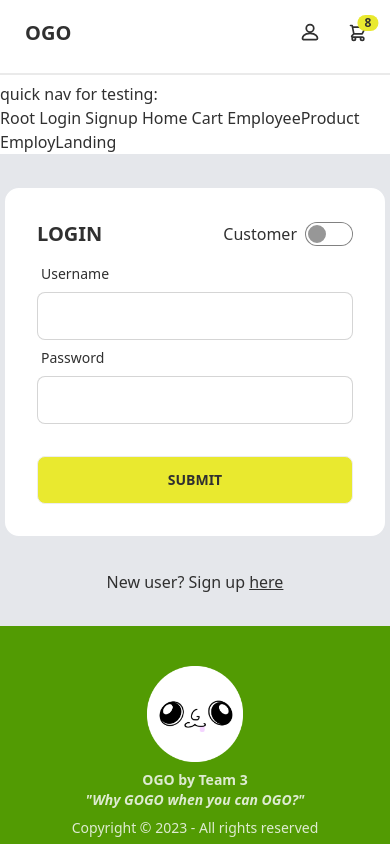
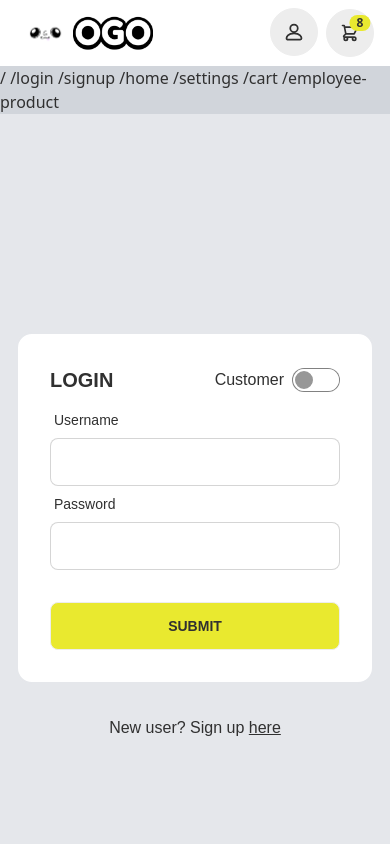
Before and after one commit to townsag/cs160_team3, a Svelte app in the folder ogo/: page /login in a window 390 px wide. Shown: the top 844 px of the page. Built offline with nearby package versions, Linux system fonts and the light colour scheme.

Commit message:
fixed scaling for mobile

```diff
--- a/ogo/src/App.svelte
+++ b/ogo/src/App.svelte
@@ -12,6 +12,16 @@
   import EmBrowse from "./routes/EmBrowse.svelte";
   import './app.css';
 
+  const routes = [
+    { path: "/", component: Root },
+    { path: "/login", component: Login },
+    { path: "/signup", component: Signup },
+    { path: "/home", component: Home },
+    { path: "/settings", component: UserSettings },
+    { path: "/cart", component: ShoppingCart },
+    { path: "/employee-product", component: EmployeeProduct }
+  ];
+
   export let url = "";
 </script>
 
@@ -19,26 +29,15 @@
   <main>
     <Router {url}>
       <Navbar />
-      <nav>
-        <p>quick nav for testing:</p>
-        <Link to="/">Root</Link>
-        <Link to="/login">Login</Link>
-        <Link to="/signup">Signup</Link>
-        <Link to="/home">Home</Link>
-        <Link to="/cart">Cart</Link>
-        <Link to="/employee-product">EmployeeProduct</Link>
-        <Link to="/employeesbrowser">EmployLanding</Link>
+      <nav class='bg-gray-300'>
+        {#each routes as route}
+          <Link to={route.path}>{route.path} </Link>
+        {/each}
       </nav>
       <div>
-        <Route path="/" component={Root} />
-        <Route path="/login" component={Login} />
-        <Route path="/signup" component={Signup} />
-        <Route path="/home" component={Home} />
-        <Route path="/settings" component={UserSettings} />
-        <Route path="/cart" component={ShoppingCart} />
-        <!-- TODO: might have to feed a product id -->
-        <Route path="/employee-product" component={EmployeeProduct} />
-        <Route path="/employeesbrowser" component={EmBrowse} />
+        {#each routes as route}
+          <Route path={route.path} component={route.component} />
+        {/each}
       </div>
       <Footer />
     </Router>
--- a/ogo/src/lib/components/Navbar.svelte
+++ b/ogo/src/lib/components/Navbar.svelte
@@ -1,5 +1,6 @@
 <script lang="ts">
-	// import logo from "../../assets/logo_icon.png";
+	import ogo from "../../assets/ogo.png";
+	import logo from "../../assets/logo_icon.png";
 	import { logout } from "../util/RequestController"
 	import { navigate } from 'svelte-routing';
 
@@ -23,15 +24,20 @@
 	}
 </script>
 
-<div class="navbar bg-base-100">
+<div class="navbar">
 	<div class="flex-1">
-		<a class="btn btn-ghost normal-case text-xl" href="/">OGO</a>
+		<a class="btn btn-ghost normal-case text-xl" href="/">
+			<!-- svelte-ignore a11y-missing-attribute -->
+			<img src={logo} class="w-10">
+			<!-- svelte-ignore a11y-missing-attribute -->
+			<img src={ogo} class="w-20">
+		</a>
 	</div>
 	<div class="flex-none">
 		<div class="dropdown dropdown-end">
 			<!-- svelte-ignore a11y-no-noninteractive-tabindex -->
 			<!-- svelte-ignore a11y-label-has-associated-control -->
-			<label tabindex="0" class="btn btn-ghost btn-circle avatar">
+			<label tabindex="0" class="btn btn-circle avatar">
 			  <div class="w-10 rounded-full">
 				<svg xmlns="http://www.w3.org/2000/svg" class="h-5 w-5" fill="none" viewBox="0 0 16 16" stroke="currentColor" transform="translate(10, 10)">
 					<path stroke-linecap="round" stroke-linejoin="round" stroke-width="1.4" d="M3 14s-1 0-1-1 1-4 6-4 6 3 6 4-1 1-1 1H3Zm5-6a3 3 0 1 0 0-6 3 3 0 0 0 0 6Z"/>
@@ -53,7 +59,7 @@
 	  <!-- svelte-ignore a11y-no-noninteractive-tabindex -->
 	  <div class="dropdown dropdown-end">
 		<!-- svelte-ignore a11y-label-has-associated-control -->
-		<label tabindex="0" class="btn btn-ghost btn-circle">
+		<label tabindex="0" class="btn btn-circle ml-2 mr-2">
 		  <div class="indicator">
 			<svg xmlns="http://www.w3.org/2000/svg" class="h-5 w-5" fill="none" viewBox="0 0 24 24" stroke="currentColor"><path stroke-linecap="round" stroke-linejoin="round" stroke-width="2" d="M3 3h2l.4 2M7 13h10l4-8H5.4M7 13L5.4 5M7 13l-2.293 2.293c-.63.63-.184 1.707.707 1.707H17m0 0a2 2 0 100 4 2 2 0 000-4zm-8 2a2 2 0 11-4 0 2 2 0 014 0z" /></svg>
 			<span class="badge badge-sm indicator-item bg-secondary border-0">8</span>
@@ -62,8 +68,6 @@
 		<!-- svelte-ignore a11y-no-noninteractive-tabindex -->
 		<div tabindex="0" class="mt-3 z-[1] card card-compact dropdown-content w-52 bg-base-100 shadow">
 		  <div class="card-body">
-			<span class="font-bold text-lg">8 Items</span>
-			<span class="text-info">Subtotal: $999</span>
 			<div class="card-actions">
 			  <button on:click={handleShoppingCart} class="btn btn-primary btn-block">View cart</button>
 			</div>
@@ -72,4 +76,3 @@
 	  </div>
 	</div>
   </div>
-  <div class="divider mt-0 mb-0"></div>
--- a/ogo/src/routes/Login.svelte
+++ b/ogo/src/routes/Login.svelte
@@ -79,8 +79,8 @@
 </script>
 
 <html lang="en" data-theme="lemonade">
-    <div class="min-w-screen flex flex-col items-center justify-center bg-gray-200">
-        <div class="card w-96 bg-base-100 border-2 border-black-500 mt-8">
+    <div class="min-w-screen h-screen flex-grow flex flex-col items-center justify-center bg-gray-200 px-4 sm:px-0">
+        <div class="card w-full sm:w-3/4 md:w-1/2 lg:w-1/3 xl:w-96 bg-base-100 border-2 border-black-500 mt-8">
             <div class="card-body">
                 <div class="flex justify-between items-center">
                     <h1 class="card-title">LOGIN</h1>
@@ -111,5 +111,7 @@
 </html>
 
 <style>
-
+* {
+  font-family: 'Satoshi', sans-serif;
+}
 </style>
--- a/ogo/src/routes/Signup.svelte
+++ b/ogo/src/routes/Signup.svelte
@@ -94,8 +94,8 @@
 </script>
 
 <html lang="en" data-theme="lemonade">
-    <div class="min-w-screen flex flex-col items-center justify-center bg-gray-200">
-        <div class="card w-96 bg-base-100 border-2 border-black-500 mt-8">
+    <div class="min-w-screen h-screen flex-grow flex flex-col items-center justify-center bg-gray-200 px-4 sm:px-0">
+        <div class="card w-full sm:w-3/4 md:w-1/2 lg:w-1/3 xl:w-96 bg-base-100 border-2 border-black-500 mt-8">
             <dialog bind:this={signupErrorModal} class="modal">
                 <div class="modal-box bg-red-300">
                     <h3 class="font-bold text-lg">Error!</h3>
```
Also changed, not shown: ogo/src/assets/OGO.png (added).
